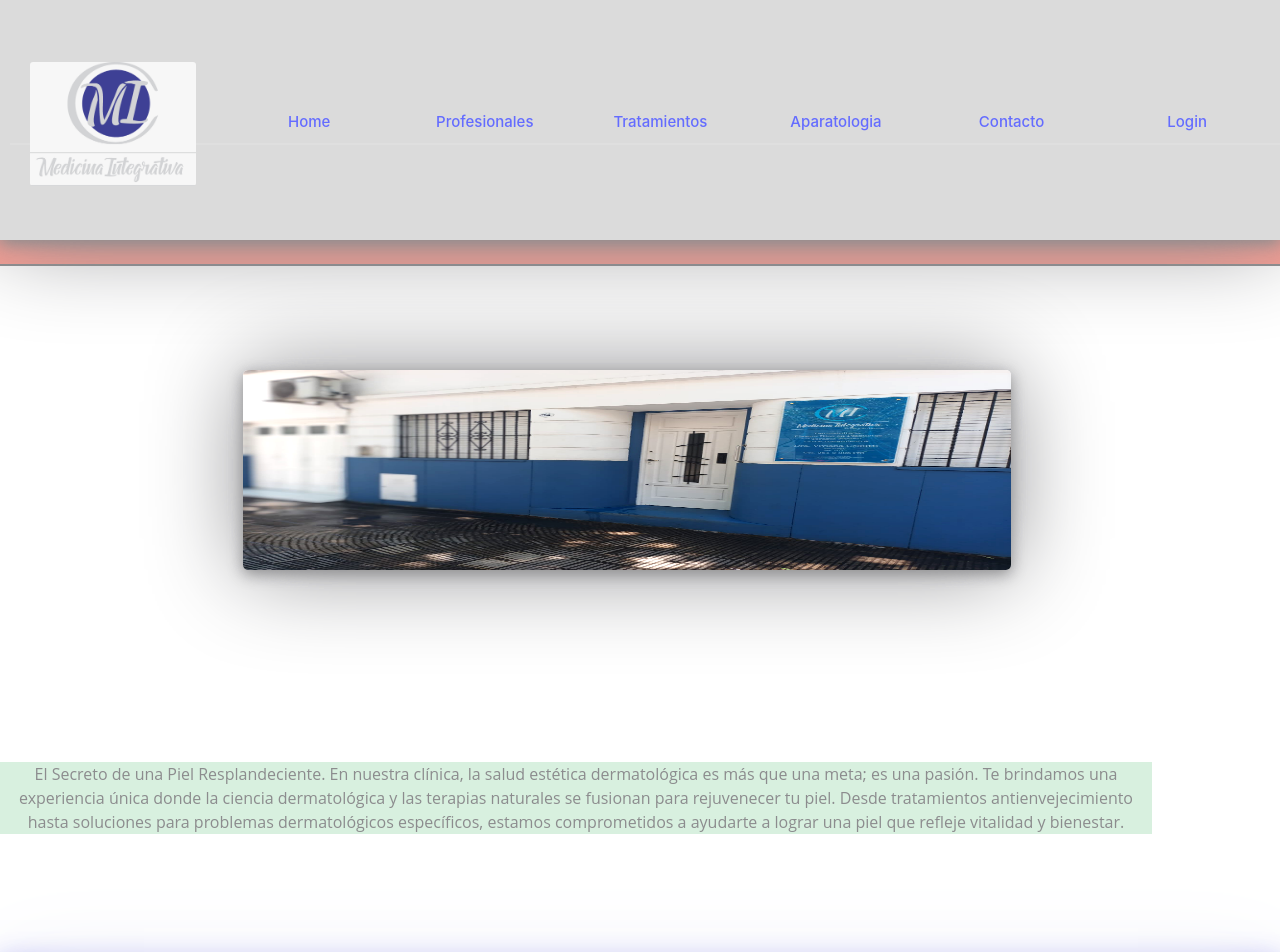
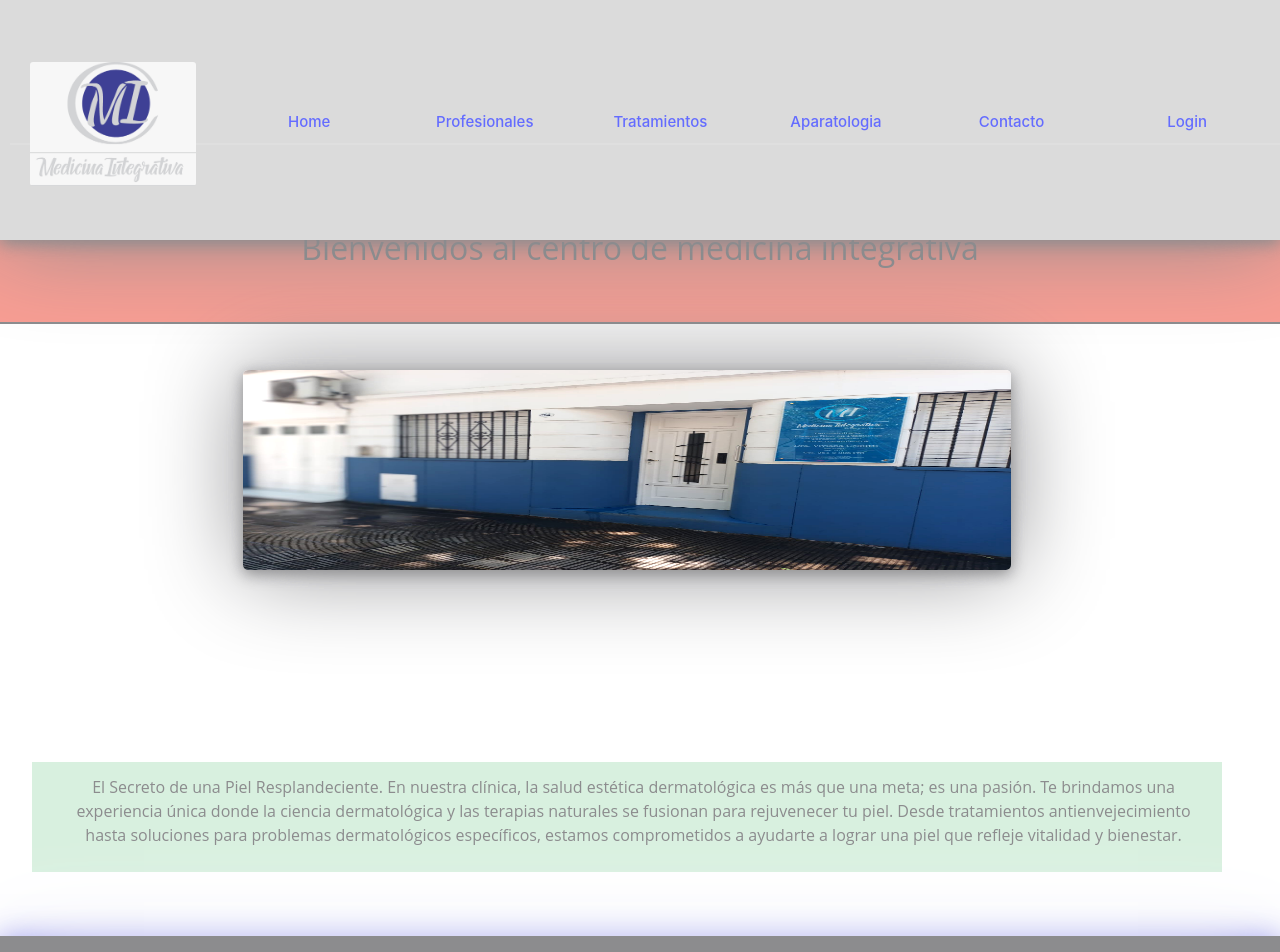
Before and after one commit to ginofrancocba/medicinaIntegrativaFront, a React (Vite) app: page / in a window 1280 px wide. Shown: the top 952 px of the page. Built offline with nearby package versions, Linux system fonts and the light colour scheme.

Commit message:
Add Change Home

```diff
--- a/src/pages/Home.css
+++ b/src/pages/Home.css
@@ -12,8 +12,8 @@
     align-items: center;
     text-align: center;
     justify-content: center;
-    margin: 20px 0px 0px 0px;
-    padding: 30px 20px 20px 20px;
+    margin: 4% 0% 0% 0%;
+    padding: 4% 2% 2% 2%;
     color: var(--semi-oscuro);
     border-bottom: 2px solid var(--semi-oscuro);
     background-color: var(--salmon);
@@ -55,8 +55,8 @@
     align-items: center;
     text-align: center;
     line-height: 1.5;
-    margin: 5% 0% 10% 0%;
-    padding: 0% 0% 0% 0%;
+    margin: 5% 0% 5% 2.5%;
+    padding: 1% 1% 2% 2%;
     background-color: var(--verde-fran);
     color: var(--semi-oscuro);
 }
```
